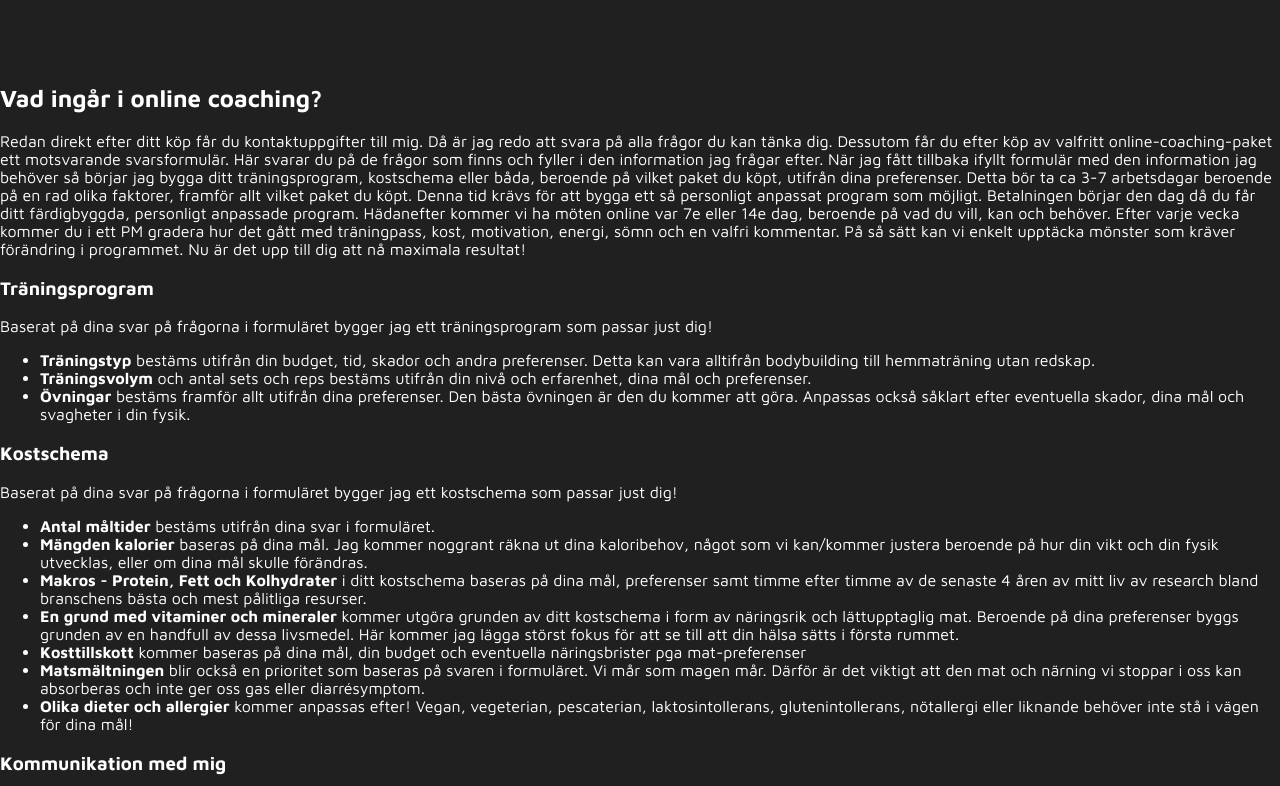
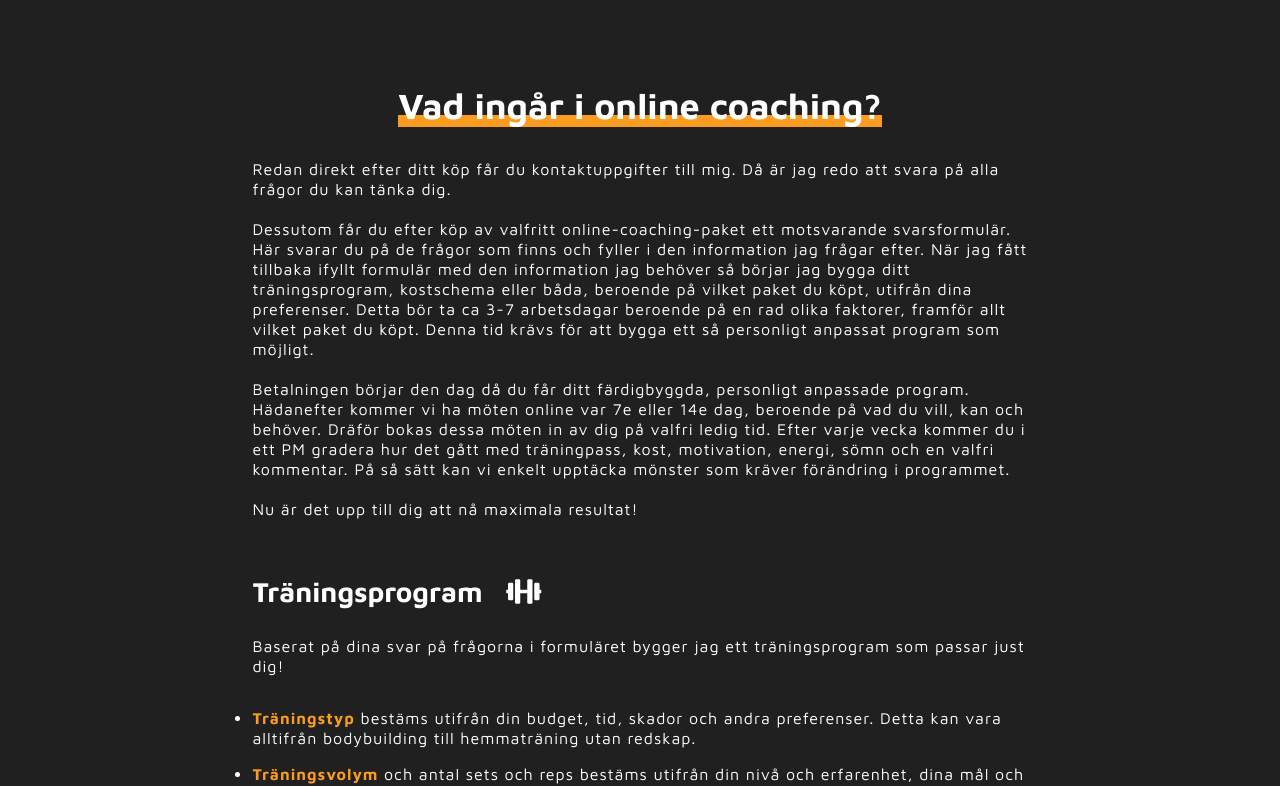
Before and after one commit to olivernygren/online-coaching-site, a React (Create React App) app: page /online-coaching in a window 1280 px wide. Shown: the part 1140-1926 px from the top of the page. Built offline with nearby package versions, Linux system fonts and the light colour scheme.

Commit message:
styling for new section whats included

```diff
--- a/src/components/OnlineCoaching.jsx
+++ b/src/components/OnlineCoaching.jsx
@@ -59,19 +59,19 @@ function OnlineCoaching() {
         <div className="content">
           <h2>Vad ingår i online coaching?</h2>
           <p>
-            Redan direkt efter ditt köp får du kontaktuppgifter till mig. Då är jag redo att svara på alla frågor du kan tänka dig.
+            Redan direkt efter ditt köp får du kontaktuppgifter till mig. Då är jag redo att svara på alla frågor du kan tänka dig. <br /> <br />
             Dessutom får du efter köp av valfritt online-coaching-paket ett motsvarande svarsformulär. Här svarar du på
             de frågor som finns och fyller i den information jag frågar efter. När jag fått tillbaka ifyllt formulär med
             den information jag behöver så börjar jag bygga ditt träningsprogram, kostschema eller båda, beroende på
             vilket paket du köpt, utifrån dina preferenser. Detta bör ta ca 3-7 arbetsdagar beroende på en rad olika faktorer, framför allt vilket
-            paket du köpt. Denna tid krävs för att bygga ett så personligt anpassat program som möjligt. Betalningen börjar den dag
+            paket du köpt. Denna tid krävs för att bygga ett så personligt anpassat program som möjligt. <br /> <br /> Betalningen börjar den dag
             då du får ditt färdigbyggda, personligt anpassade program. Hädanefter kommer vi ha möten online var 7e eller 14e dag,
-            beroende på vad du vill, kan och behöver. Efter varje vecka kommer du i ett PM gradera hur det gått med träningpass, kost,
-            motivation, energi, sömn och en valfri kommentar. På så sätt kan vi enkelt upptäcka mönster som kräver förändring i programmet.
+            beroende på vad du vill, kan och behöver. Dräför bokas dessa möten in av dig på valfri ledig tid. Efter varje vecka kommer du i ett PM gradera hur det gått med träningpass, kost,
+            motivation, energi, sömn och en valfri kommentar. På så sätt kan vi enkelt upptäcka mönster som kräver förändring i programmet. <br /> <br />
             Nu är det upp till dig att nå maximala resultat!
           </p>
           <div className="training">
-            <h3>Träningsprogram</h3>
+            <h3>Träningsprogram <i className="fas fa-dumbbell"></i> </h3>
             <p>Baserat på dina svar på frågorna i formuläret bygger jag ett träningsprogram som passar just dig!</p>
             <ul>
               <li> <b>Träningstyp</b> bestäms utifrån din budget, tid, skador och andra preferenser. Detta kan vara alltifrån bodybuilding till hemmaträning utan redskap.</li>
@@ -80,7 +80,7 @@ function OnlineCoaching() {
             </ul>
           </div>
           <div className="nutrition">
-            <h3>Kostschema</h3>
+            <h3>Kostschema <i className="fas fa-utensils"></i> </h3>
             <p>Baserat på dina svar på frågorna i formuläret bygger jag ett kostschema som passar just dig!</p>
             <ul>
               <li> <b>Antal måltider</b> bestäms utifrån dina svar i formuläret.</li>
@@ -93,7 +93,7 @@ function OnlineCoaching() {
             </ul>
           </div>
           <div className="communication">
-            <h3>Kommunikation med mig</h3>
+            <h3>Kommunikation med mig <i className="fas fa-comments"></i> </h3>
             <p>
               Efter köp av online-coaching-paket kommer jag finnas tillänglig för att svara på frågor på diverse sociala medier eller på email. Som jag nämnt ovan
               kommer även online-möten bokas in av dig på lämplig tid, ca var 7e eller 14e dag, beroende på vad som passar dig bäst. Varje söndag kommer du också
@@ -101,14 +101,14 @@ function OnlineCoaching() {
             </p>
           </div>
           <div className="facebook-group">
-            <h3>Privat facebook-grupp</h3>
+            <h3>Privat facebook-grupp <i class="fab fa-facebook"></i><i class="fas fa-lock"></i> </h3>
             <p>
               Direkt efter ditt köp kommer du få inbjudan till en privat facebook-grupp, endast för online-coaching klienter. Här kan du chatta med mig och alla andra
               coaching klienter om vad som helst.
             </p>
           </div>
           <div className="sustainability">
-            <h3>Alltid fokus på hållbarhet i längden!</h3>
+            <h3>Alltid fokus på hållbarhet i längden! <i class="fas fa-check"></i> </h3>
             <p>
               Oavsett vilket online-coaching-paket du väljer kommer fokus ligga på att du ska få hållbara resultat, något som håller i längden. Jag jobbar inte kortsiktigt.
               Kortsiktiga mål ger kortsiktiga resultat. Nästan alla som går "på en diet" lyckas gå ner i vikt. Men endast 5% lyckas hålla vikten nere. I princip alla ökar
--- a/src/css/onlineCoaching.css
+++ b/src/css/onlineCoaching.css
@@ -240,3 +240,53 @@
   color: rgb(51, 51, 51);
   box-shadow: 4px 4px 8px rgb(28, 28, 28);
 }
+
+
+
+
+.whats-included {
+  padding: 0 4rem 4rem 4rem;
+  margin-bottom: 3rem;
+}
+
+.whats-included .content {
+  max-width: 75ch;
+  margin: 0 auto;
+}
+
+.whats-included h2 {
+  margin: 0 auto 2rem auto;
+  text-align: center;
+  font-size: 2.25rem;
+  box-shadow: inset 0 -12px 0 0 var(--clr-main);
+  width: fit-content;
+}
+
+.whats-included h3 {
+  font-size: 1.75rem;
+  margin-top: 3.5rem;
+}
+
+.whats-included h3 i {
+  margin-left: 1rem;
+}
+
+.whats-included p {
+  line-height: 1.25rem;
+  letter-spacing: 1px;
+}
+
+.whats-included ul {
+  margin-top: 2rem;
+  padding-inline-start: 0;
+}
+
+.whats-included ul li {
+  margin: 1rem 0;
+  letter-spacing:  1px;
+  line-height: 1.25rem;
+}
+
+.whats-included ul li b {
+  color: var(--clr-main);
+}
```
